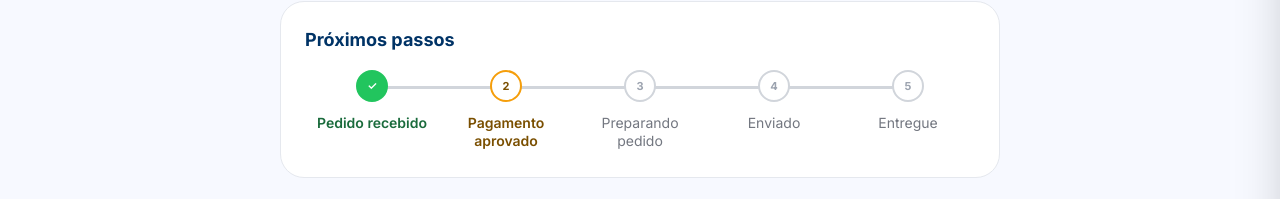
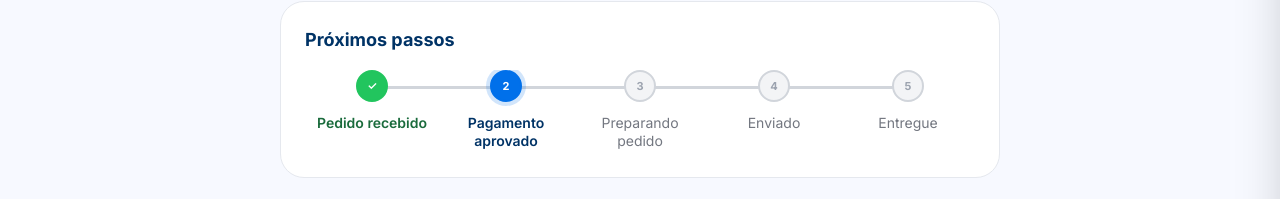
Before and after one commit to QueirozMoura/assistencia-tecnica, a React (Vite) app in the folder frontend/: page /pagamento/sucesso in a window 1280 px wide. Shown: the part 434-633 px from the top of the page. Built offline with nearby package versions, Linux system fonts and the light colour scheme; no server answers.

Commit message:
alterando as cores da barra de pedido

```diff
--- a/frontend/src/pages/PagamentoSucesso.jsx
+++ b/frontend/src/pages/PagamentoSucesso.jsx
@@ -204,8 +204,8 @@ export default function PagamentoSucesso() {
                             concluido
                               ? "bg-[#22c55e] border-[#22c55e] text-white"
                               : atual
-                                ? "bg-white border-[#f59e0b] text-[#7a4f00]"
-                                : "bg-white border-[#d1d5db] text-[#9ca3af]"
+                                ? "bg-[#0070ea] border-[#0070ea] text-white shadow-[0_0_0_4px_rgba(0,112,234,0.18)]"
+                                : "bg-[#f3f4f6] border-[#d1d5db] text-[#9ca3af]"
                           }`}
                         >
                           {concluido ? "✓" : index + 1}
@@ -227,7 +227,7 @@ export default function PagamentoSucesso() {
                           concluido
                             ? "text-[#1a6b3c] font-semibold"
                             : atual
-                              ? "text-[#7a4f00] font-semibold"
+                              ? "text-[#003366] font-semibold"
                               : "text-[#737780]"
                         }`}
                       >
```
